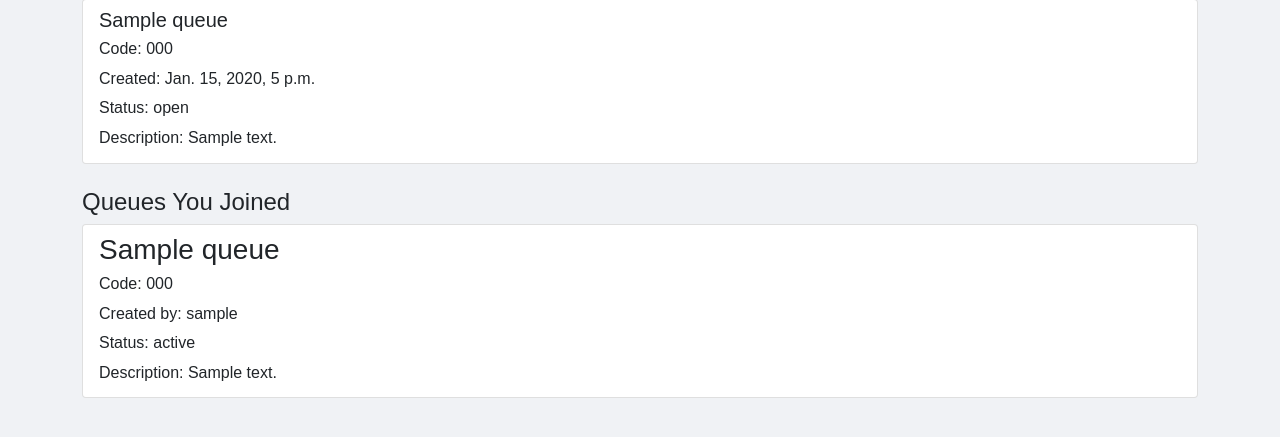
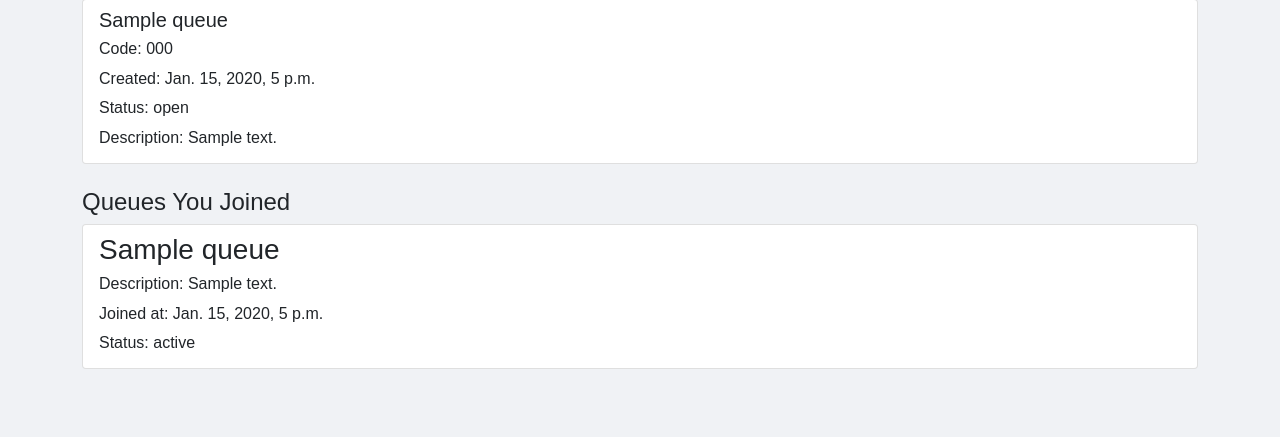
Before and after one commit to pannlnwza/queue-management, a Django app: page /history/ in a window 1280 px wide. Shown: the part 196-633 px from the top of the page. Run offline with Django 5.2, Linux system fonts and the light colour scheme; a user stored in the database is signed in; tables that the repository leaves empty hold one stand-in row (values such as "Sample post").

Commit message:
implement dashboard show only active participants

```diff
--- a/queue_manager/models.py
+++ b/queue_manager/models.py
@@ -142,7 +142,15 @@ class Participant(models.Model):
     status_user = models.CharField(max_length=10, choices=STATUS_USER, default='active')
 
     class Meta:
-        unique_together = ('user', 'queue')
+        # unique_together = ('user', 'queue')
+        # Add a new constraint that only prevents duplicate active participants
+        constraints = [
+            models.UniqueConstraint(
+                fields=['user', 'queue'],
+                condition=models.Q(status_user='active'),
+                name='unique_active_participant'
+            )
+        ]
 
     def update_position(self, new_position: int) -> None:
         """
--- a/queue_manager/templates/queue_manager/general_dashboard.html
+++ b/queue_manager/templates/queue_manager/general_dashboard.html
@@ -103,6 +103,7 @@
                 </thead>
                 <tbody>
                 {% for participant in queue.participant_set.all %}
+                    {% if participant.status_user == 'active'%}
                         <tr>
                             <td>{{ forloop.counter }}</td>
                             <td>{{ participant.user.username }}</td>
@@ -121,7 +122,7 @@
                                 </a>
                             </td>
                         </tr>
-
+                    {% endif %}
                     {% empty %}
                         <tr>
                             <td colspan="5" class="text-center">No participants in the queue</td>
--- a/queue_manager/templates/queue_manager/queue_history.html
+++ b/queue_manager/templates/queue_manager/queue_history.html
@@ -57,12 +57,11 @@
             {% for queue in joined_queues %}
                 <div class="list-group-item">
                     <h3 class="mb-1">{{ queue.name }}</h3>
-                    <p class="mb-1">Code: {{ queue.code }}</p>
-                    <p class="mb-1">Created by: {{ queue.created_by.username }}</p>
-                    <p class="mb-1">Status: {{ queue.participant_status }}</p>
                     {% if queue.description %}
                         <p class="mb-1">Description: {{ queue.description }}</p>
                     {% endif %}
+                    <p class="mb-1">Joined at: {{ queue.participant_joined_at }}</p>
+                    <p class="mb-1">Status: {{ queue.participant_status }}</p>
                 </div>
             {% endfor %}
             </div>
--- a/queue_manager/views.py
+++ b/queue_manager/views.py
@@ -324,7 +324,8 @@ class QueueHistoryView(LoginRequiredMixin, generic.ListView):
         context['created_queues'] = Queue.objects.filter(created_by=user)
         # Get joined queues with participant information
         context['joined_queues'] = Queue.objects.filter(participant__user=user).annotate(
-            participant_status=models.F('participant__status_user')
+            participant_status=models.F('participant__status_user'),
+            participant_joined_at=models.F('participant__joined_at')
         )
         return context
 
```
Lines whose indentation alone changed are shown as unchanged.
